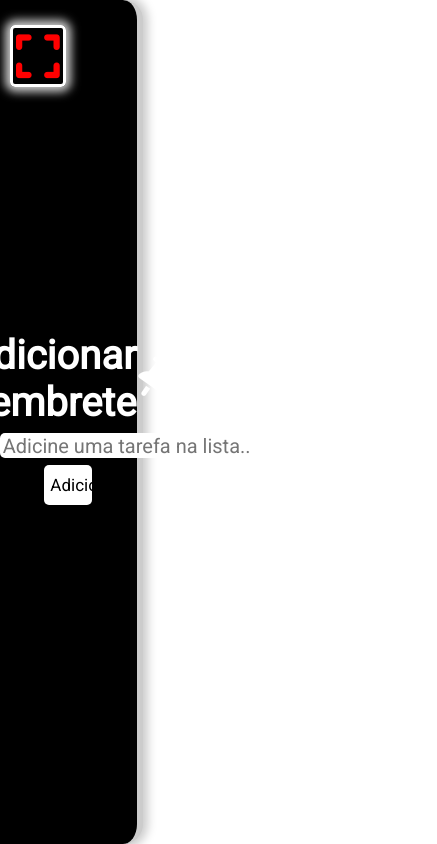
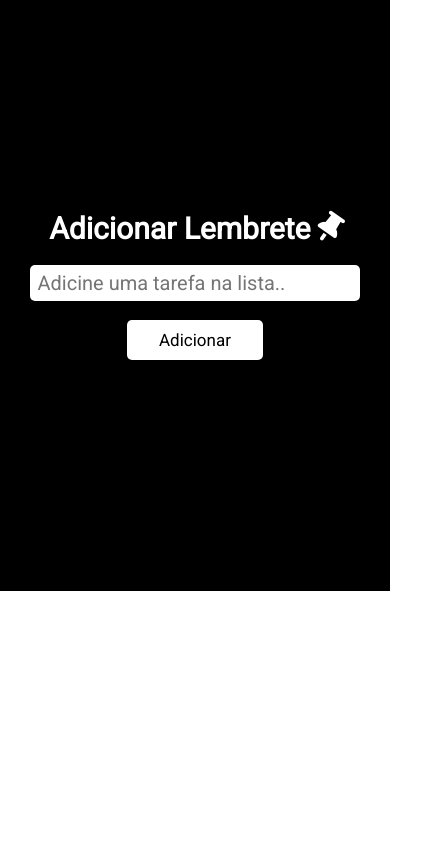
Before and after one commit to mtsgreat/To-Do-List, a Vue app: page / in a window 390 px wide. Shown: the whole page, 437 px wide, since content can reach past the window. Built offline with nearby package versions, Linux system fonts and the light colour scheme.

Commit message:
make it better

```diff
--- a/src/App.vue
+++ b/src/App.vue
@@ -31,4 +31,11 @@ export default {
   height: 100vh;
   display: flex;
 }
+
+@media only screen and (max-width: 600px) {
+  #app {
+
+    display: inline-block !important;
+}
+}
 </style>
--- a/src/components/FormTask.vue
+++ b/src/components/FormTask.vue
@@ -231,4 +231,46 @@ i.fas.fa-expand:hover {
   font-size: 60px;
   transition: 0.5s;
 }
+
+
+@media only screen and (max-width: 600px) {
+  #app {
+
+    display: inline-block !important;
+}
+
+.form-list {
+  width: 100%;
+    height: 70vh;
+    background-color: #000;
+    text-align: center;
+    display: flex;
+    flex-direction: column;
+    justify-content: center;
+    border-radius: 0;
+    border-right: none;
+    box-shadow: none;
+}
+
+.input-text {
+   width: 315px;
+}
+
+.painel {
+  width: 112% !important;
+}
+
+.focus-mode {
+  display: none;
+}
+
+h1 {
+
+    font-size: 30px !important;
+
+}
+
+
+
+}
 </style>
```
